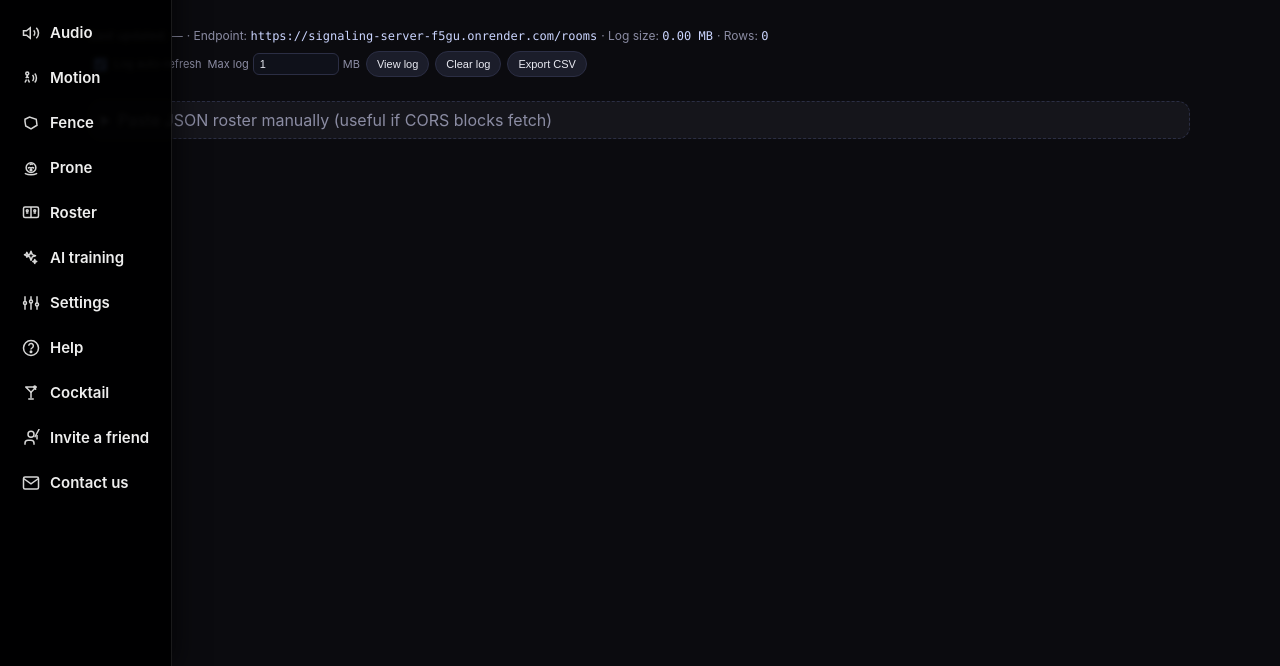
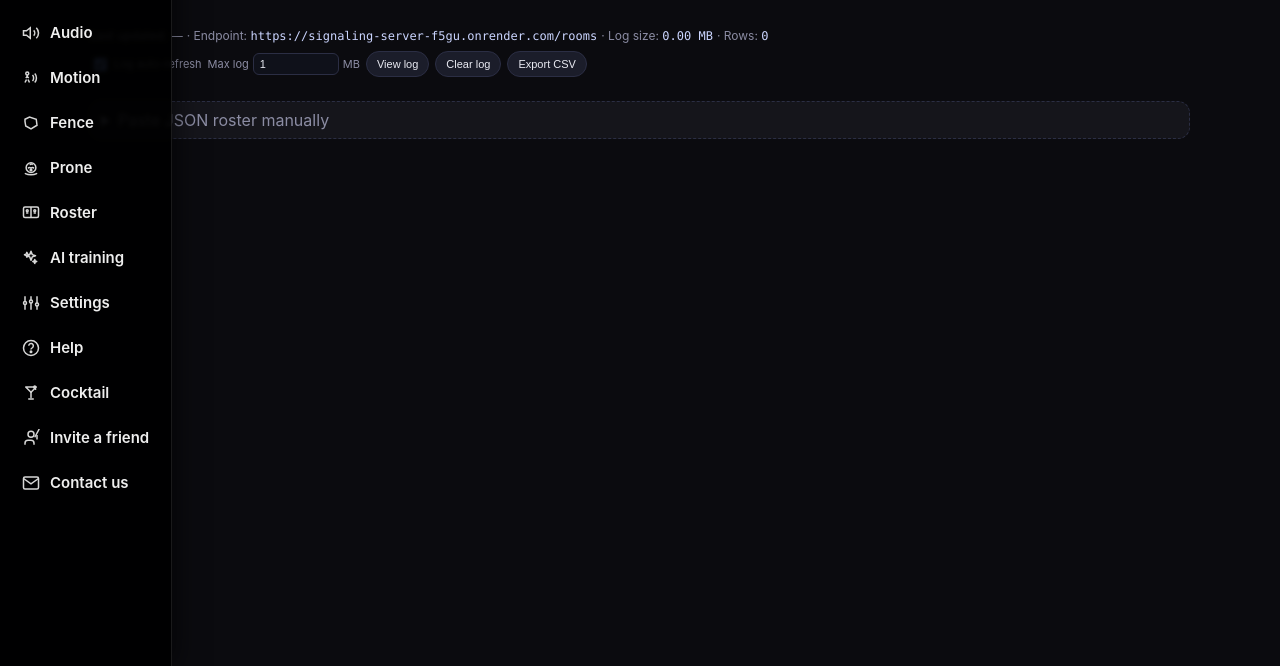
Before and after one commit to hungryfaceai/hungryface, a plain HTML site: page utils/roster/index.html in a window 1280 px wide. Shown: the part 134-800 px from the top of the page. Drawn offline with Linux system fonts and the light colour scheme; no server answers.

Commit message:
Update index.html

```diff
--- a/utils/roster/index.html
+++ b/utils/roster/index.html
@@ -441,7 +441,7 @@
 
     <!-- Manual JSON paste at bottom -->
     <details class="fallback">
-      <summary>Paste JSON roster manually (useful if CORS blocks fetch)</summary>
+      <summary>Paste JSON roster manually</summary>
       <textarea id="paste" placeholder='{"5":[{"id":"...","role":"sender"}]}'></textarea>
       <div style="display:flex; gap:8px; margin-top:8px;">
         <button id="btn-apply" type="button">Render pasted JSON</button>
```
